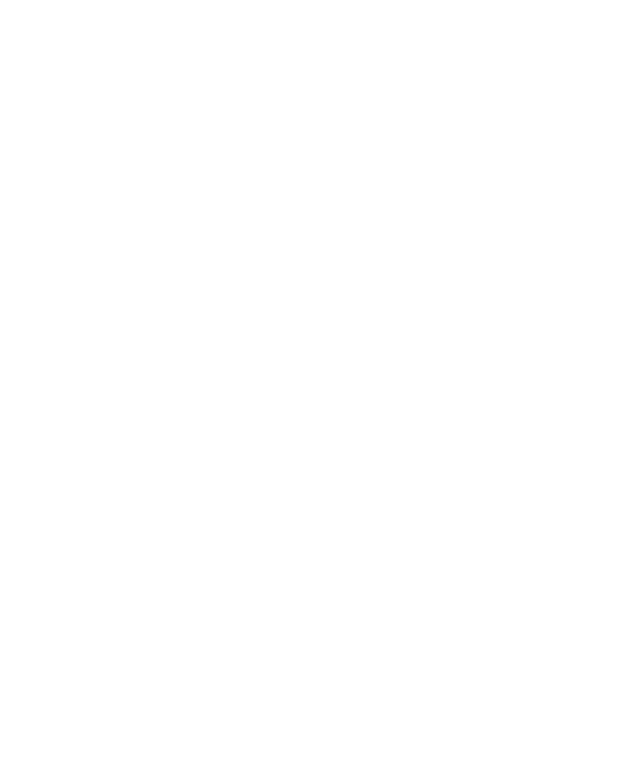
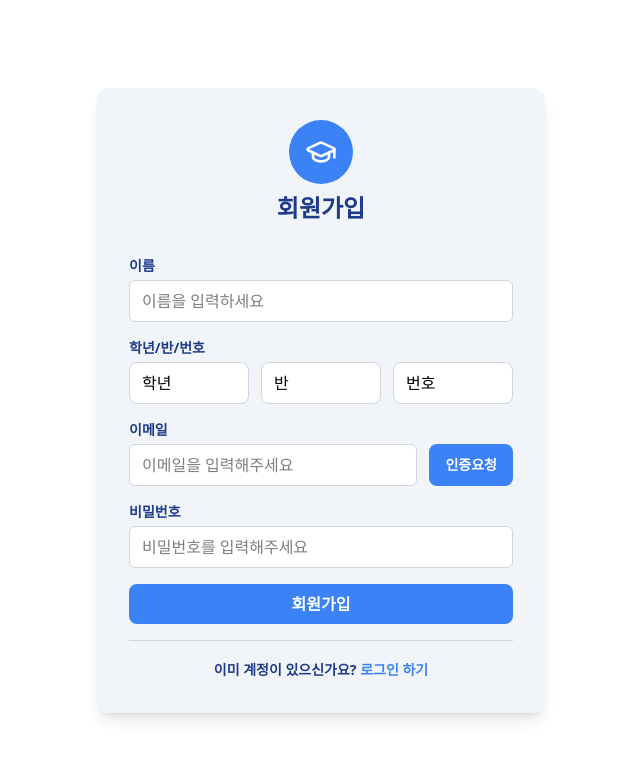
Before and after one commit to team-incube/yunseo-front, a React (Vite) app: page /signup in a window 1280 px wide. Before the commit this address had no page. Shown: the top 758 px of the page, without its empty margins (319-959 px from the left). Built offline with nearby package versions, Linux system fonts and the light colour scheme.

Commit message:
feat:회원가입창 퍼블리싱

```diff
--- a/src/App.jsx
+++ b/src/App.jsx
@@ -1,10 +1,11 @@
 import { BrowserRouter, Routes, Route } from "react-router-dom";
+import SignUp from "./signup/signup";
 
 export default function App() {
   return (
     <BrowserRouter>
       <Routes>
-
+        <Route path="/signup" element={<SignUp />} />
       </Routes>
     </BrowserRouter>
   );
--- /dev/null
+++ b/src/assets/Logo.jsx
@@ -0,0 +1,20 @@
+import React from "react";
+
+export function Logo({className="w-8 h-8 text-white"}){
+    return (
+        <svg
+      xmlns="http://www.w3.org/2000/svg"
+      viewBox="0 0 24 24"
+      fill="none"
+      stroke="currentColor"
+      strokeWidth="2"
+      strokeLinecap="round"
+      strokeLinejoin="round"
+      className={className}
+    >
+      <path d="M21.42 10.922a1 1 0 0 0-.019-1.838L12.83 5.18a2 2 0 0 0-1.66 0L2.6 9.08a1 1 0 0 0 0 1.832l8.57 3.908a2 2 0 0 0 1.66 0z" />
+      <path d="M22 10v6" />
+      <path d="M6 12.5V16a6 3 0 0 0 12 0v-3.5" />
+    </svg>
+    );
+}
--- /dev/null
+++ b/src/signup/index.jsx
@@ -0,0 +1,32 @@
+export function SignupInput({ label, id, ...props }) {
+  return (
+    <div>
+      <label
+        htmlFor={id}
+        className="block text-sm font-bold text-[#1e3a8a] mb-1"
+      >
+        {label}
+      </label>
+      <input
+        id={id}
+        {...props}
+        className="w-full border border-[#d1d5db] rounded-md px-3 py-2 bg-white
+                   focus:outline-none focus:ring-2 focus:ring-[#3b82f6]/50 transition"
+      />
+    </div>
+  );
+}
+
+export function SignupSelect({ children, ...props }) {
+  return (
+    <div className="relative">
+      <select
+        {...props}
+        className="appearance-none w-full border border-[#d1d5db] rounded-lg px-3 py-2 bg-white
+                   focus:outline-none focus:ring-2 focus:ring-[#3b82f6]/50 transition"
+      >
+        {children}
+      </select>
+    </div>
+  );
+}
--- /dev/null
+++ b/src/signup/signup.jsx
@@ -0,0 +1,122 @@
+import { SignupInput, SignupSelect } from "./index";
+import { Logo } from "../assets/Logo";
+import { Link } from "react-router-dom";
+
+export default function SignUp() {
+  return (
+    <div className="min-h-screen bg-[#ffffff] flex flex-col justify-center items-center p-4">
+      <div className="bg-[#f1f5f9] shadow-lg rounded-xl p-8 w-full max-w-md">
+        <div className="flex justify-center">
+          <div className="w-16 h-16 bg-[#3b82f6] rounded-full flex items-center justify-center">
+            <Logo className="w-8 h-8 text-white" />
+          </div>
+        </div>
+
+        <div className="text-center mb-8">
+          <h1 className="text-2xl font-bold text-[#1e3a8a] mt-2">회원가입</h1>
+        </div>
+
+        <form className="space-y-4">
+          <SignupInput
+            id="name"
+            label="이름"
+            name="name"
+            type="text"
+            placeholder="이름을 입력하세요"
+          />
+
+          <div>
+            <label className="block text-sm font-bold text-[#1e3a8a] mb-1">
+              학년/반/번호
+            </label>
+            <div className="grid grid-cols-3 gap-3">
+              <SignupSelect name="grade" defaultValue="">
+                <option value="" disabled>
+                  학년
+                </option>
+                <option value="1">1학년</option>
+                <option value="2">2학년</option>
+                <option value="3">3학년</option>
+              </SignupSelect>
+
+              <SignupSelect name="classnum" defaultValue="">
+                <option value="" disabled>
+                  반
+                </option>
+                <option value="1">1반</option>
+                <option value="2">2반</option>
+                <option value="3">3반</option>
+                <option value="4">4반</option>
+              </SignupSelect>
+
+              <SignupSelect name="number" defaultValue="">
+                <option value="" disabled>
+                  번호
+                </option>
+                {Array.from({ length: 18 }, (_, i) => (
+                  <option key={i + 1} value={i + 1}>
+                    {i + 1}번
+                  </option>
+                ))}
+              </SignupSelect>
+            </div>
+          </div>
+
+          <div>
+            <label
+              htmlFor="email"
+              className="block text-sm font-bold text-[#1e3a8a] mb-1"
+            >
+              이메일
+            </label>
+            <div className="flex gap-3">
+              <input
+                id="email"
+                type="email"
+                name="email"
+                placeholder="이메일을 입력해주세요"
+                className="w-full border border-[#d1d5db] rounded-md px-3 py-2 bg-white
+                           focus:outline-none focus:ring-2 focus:ring-[#3b82f6]/50 transition"
+              />
+              <button
+                type="button"
+                className="flex-shrink-0 bg-[#3b82f6] text-white text-sm rounded-lg px-4 py-2 font-bold hover:bg-[#3b82f6]/90 transition-colors"
+              >
+                인증요청
+              </button>
+            </div>
+          </div>
+
+          <SignupInput
+            id="password"
+            label="비밀번호"
+            name="password"
+            type="password"
+            placeholder="비밀번호를 입력해주세요"
+          />
+
+          <button
+            type="submit"
+            className="w-full bg-[#3b82f6] text-white rounded-lg px-4 py-2 font-bold hover:bg-[#3b82f6]/90 disabled:bg-gray-400 transition-colors focus:outline-none"
+          >
+            회원가입
+          </button>
+        </form>
+
+        <div className="flex justify-center pt-4 mt-4 border-t border-gray-300">
+          <div className="text-center">
+            <span className="text-sm font-semibold text-[#1e3a8a]">
+              이미 계정이 있으신가요?&nbsp;
+            </span>
+            <Link
+              to="/login"
+              className="text-sm font-semibold text-[#3b82f6] hover:text-[#3b82f6]/80 transition-colors"
+            >
+              로그인 하기
+            </Link>
+          </div>
+        </div>
+      </div>
+    </div>
+  );
+}
```
